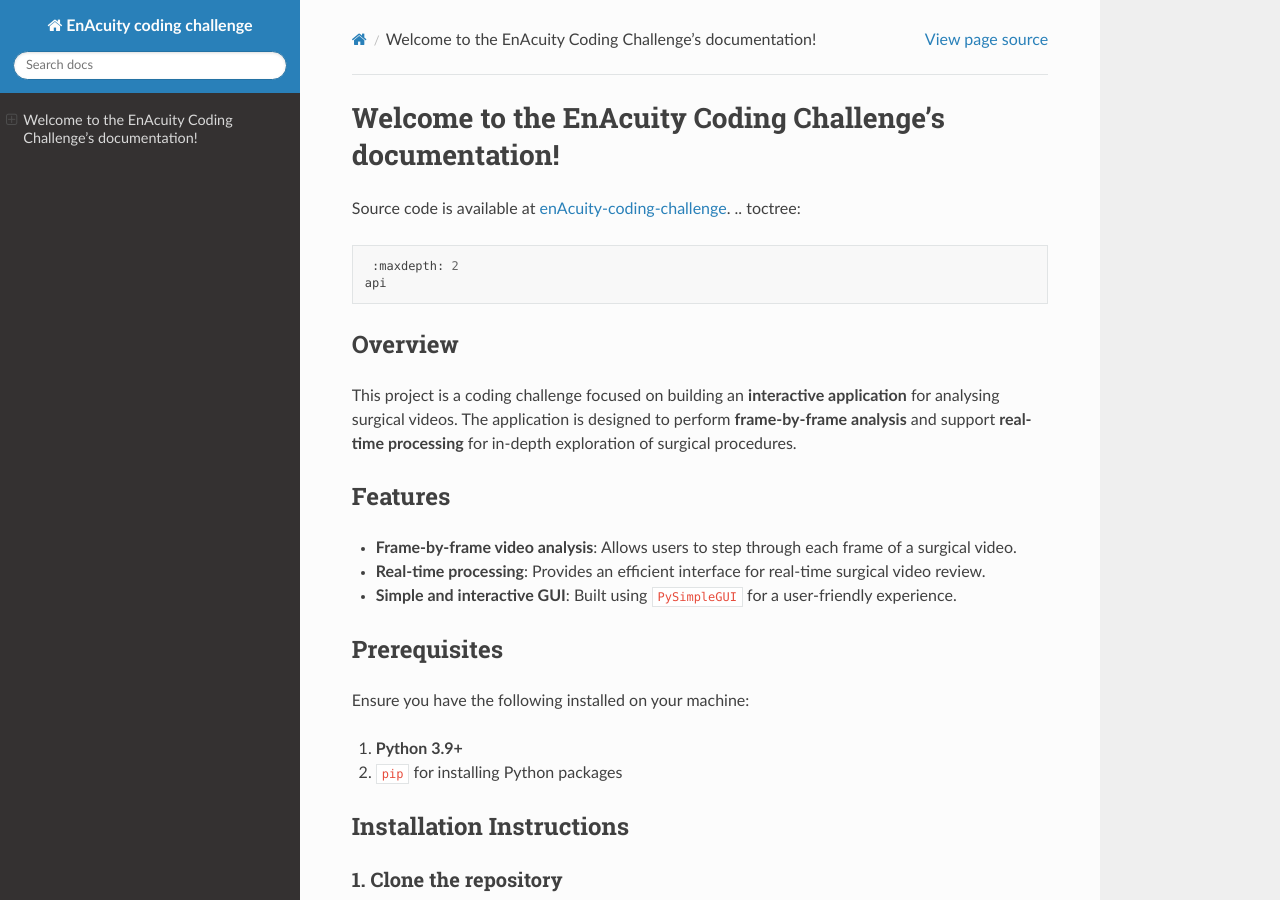
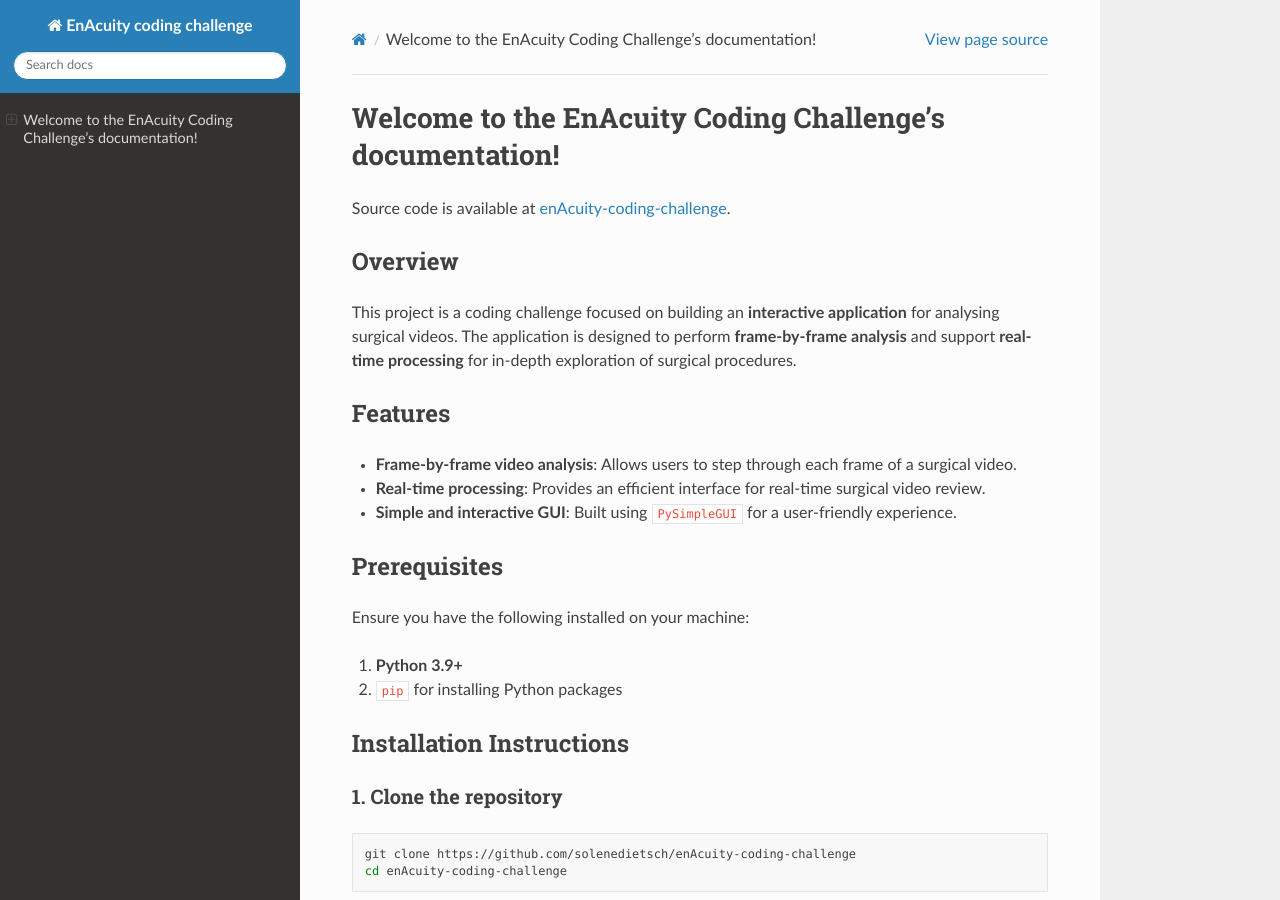
Before and after one commit to solenedietsch/enAcuity-coding-challenge, a Sphinx documentation site: the page built from docs/index.rst, in a window 1280 px wide and 900 px high. Built offline with Sphinx 7.4.7 and the Read the Docs theme 3.1.0, drawn with Linux system fonts in a browser that asks for light colours.

Commit message:
fix: index.rst

```diff
--- a/docs/index.rst
+++ b/docs/index.rst
@@ -2,9 +2,6 @@ Welcome to the EnAcuity Coding Challenge's documentation!
 =================================================
 
 Source code is available at `enAcuity-coding-challenge <https://github.com/solenedietsch/enAcuity-coding-challenge>`_.
-.. toctree::
-    :maxdepth: 2
-   api
 
 Overview
 --------
```
